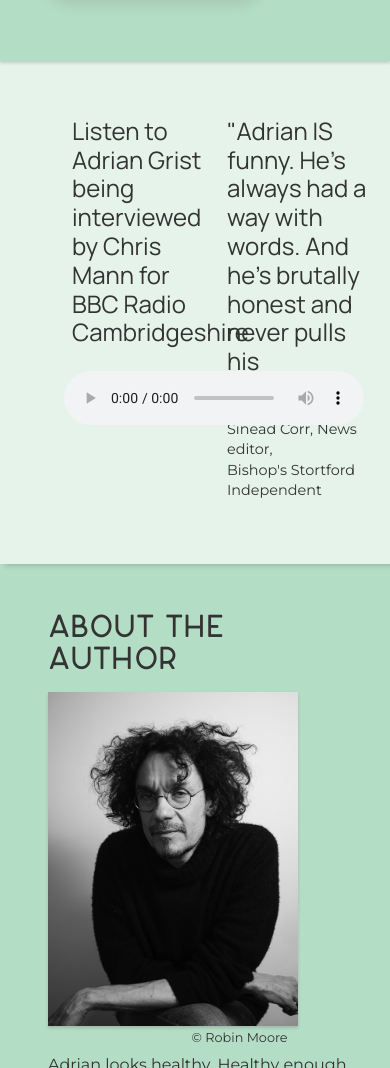
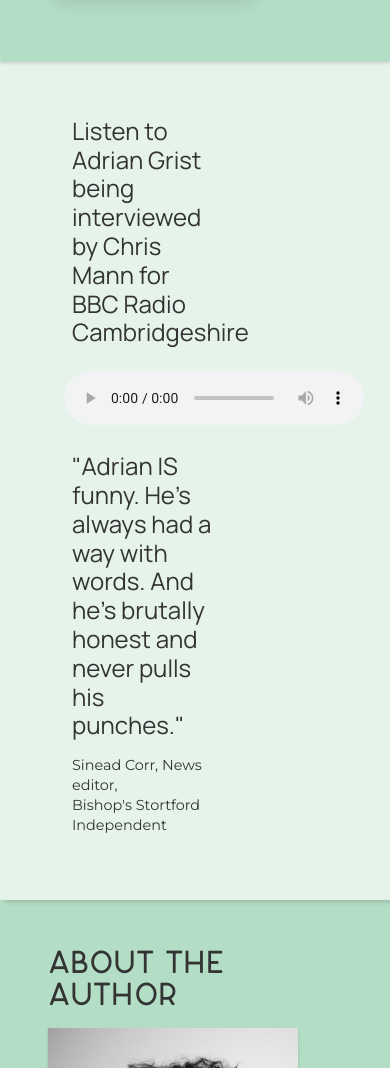
Before and after one commit to jannikarlsson/adriangristwrites.com, a plain HTML site: page index.html in a window 390 px wide. Shown: the part 2235-3303 px from the top of the page. Drawn offline with Linux system fonts and the light colour scheme.

Commit message:
Fix responsivity issue for quotes section

```diff
--- a/style.css
+++ b/style.css
@@ -393,6 +393,14 @@ footer h2 {
         padding-top: 2em;
     }
 
+    .quotes-wrapper {
+        display: inline-block;
+    }
+
+    .quote-column {
+        width: 90%;
+    }
+
     #logo {
         margin: auto;
         width: 100%;
```
